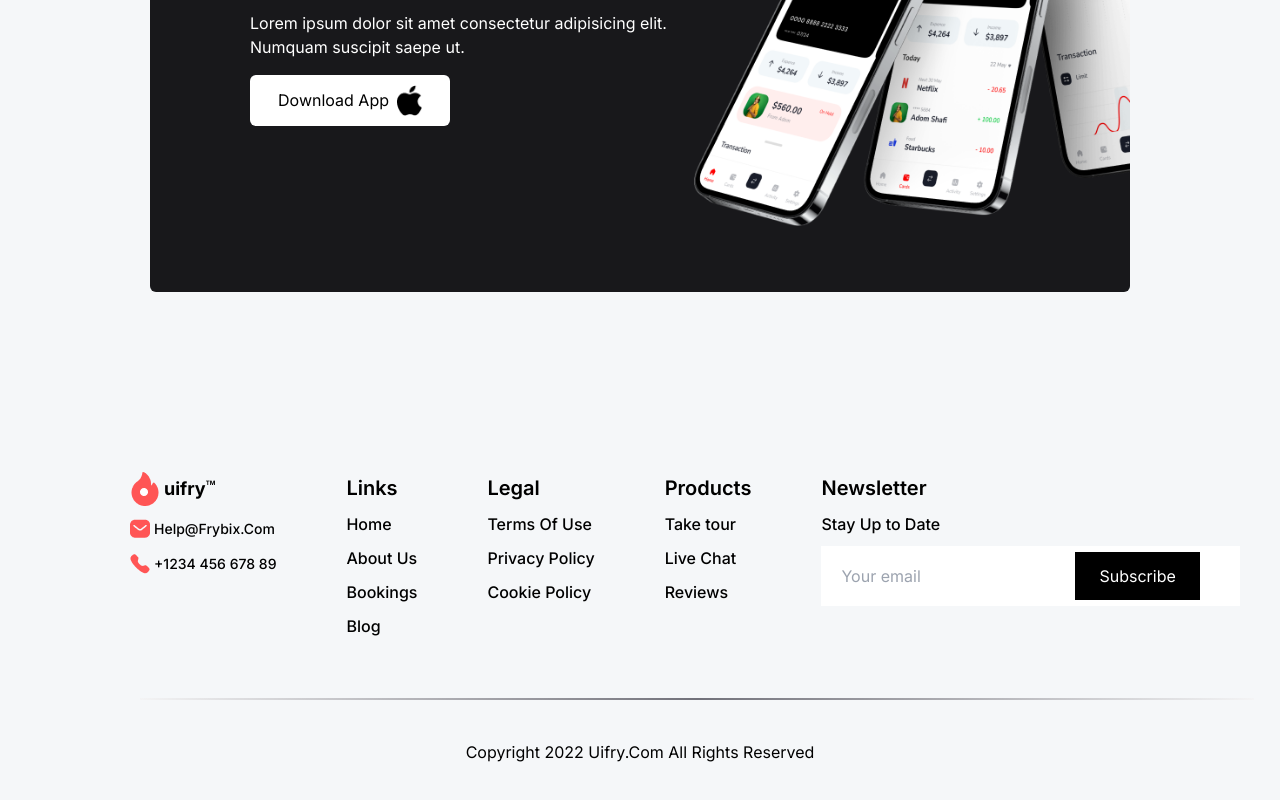
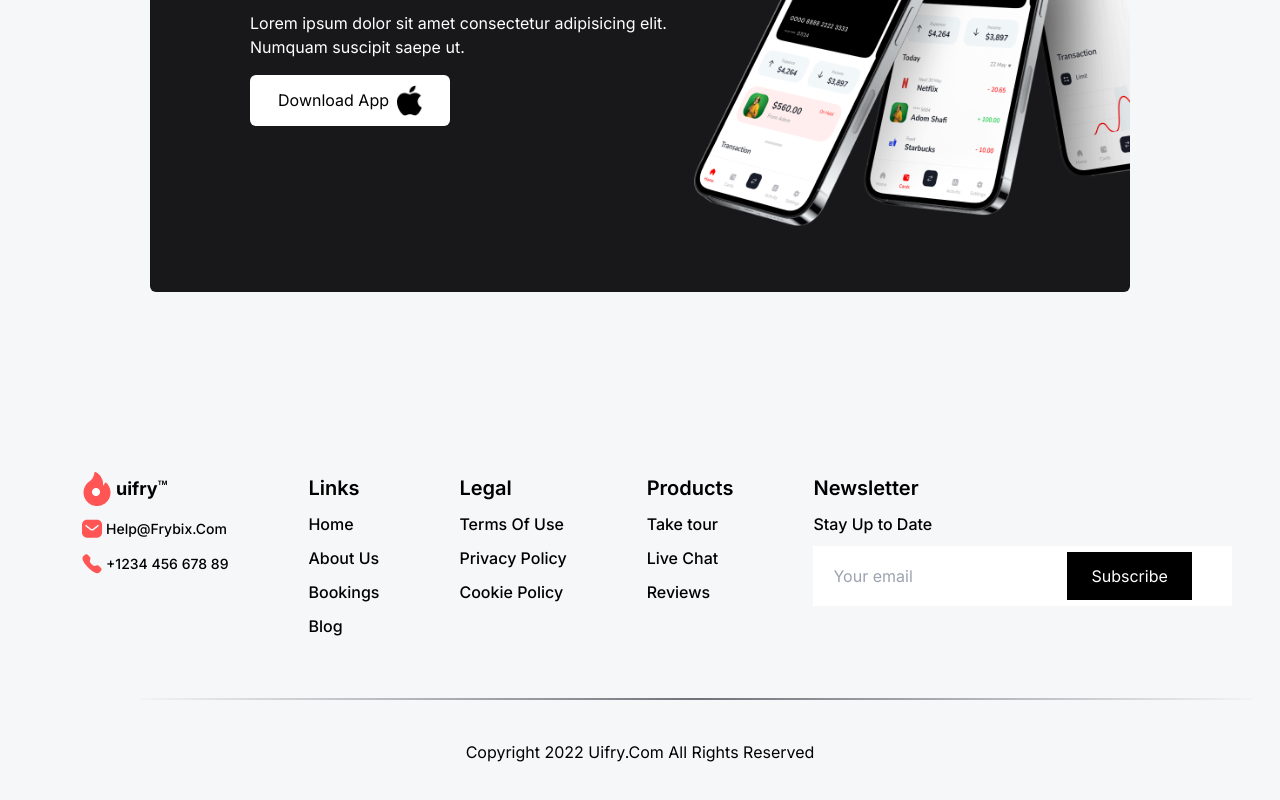
Before and after one commit to pankajkumarphe21/batch-assignment, a Next.js app: page / in a window 1280 px wide. Shown: the part 3994-4794 px from the top of the page. Built offline with nearby package versions, Linux system fonts and the light colour scheme.

Commit message:
responsive

```diff
--- a/src/components/Footer.jsx
+++ b/src/components/Footer.jsx
@@ -5,7 +5,7 @@ const Footer = () => {
   return (
     <div className='flex flex-col mt-[180px] w-[100%]'>
       <div className="flex">
-        <div className="flex flex-col contact ml-[10vw]">
+        <div className="flex flex-col contact ml-[80px] max-sm:ml-[10vw]">
           <div className="flex uifry items-center">
             <Image src='/images/Frame.png' height={34} width={34}/>
             <p className='font-bold text-lg ml-[2px]'>uifry</p>
@@ -20,26 +20,26 @@ const Footer = () => {
             <p className='font-[500] text-sm ml-[2px]'>+1234 456 678 89 </p>
           </div>
         </div>
-        <div className="flex flex-col links mt-[2px] ml-[70px]">
+        <div className="flex flex-col links mt-[2px] ml-[80px] max-sm:ml-[9vw]">
           <h1 className='text-xl font-semibold'>Links</h1>
           <a className='font-medium mt-[10px]' href="">Home</a>
           <a className='font-medium mt-[10px]'  href="">About Us</a>
           <a className='font-medium mt-[10px]'  href="">Bookings</a>
           <a className='font-medium mt-[10px]'  href="">Blog</a>
         </div>
-        <div className="flex flex-col mt-[2px] ml-[70px]">
+        <div className="flex flex-col mt-[2px] ml-[80px] max-sm:ml-[9vw]">
           <h1 className='text-xl font-semibold'>Legal</h1>
           <a className='font-medium mt-[10px]' href="">Terms Of Use</a>
           <a className='font-medium mt-[10px]'  href="">Privacy Policy</a>
           <a className='font-medium mt-[10px]'  href="">Cookie Policy</a>
         </div>
-        <div className="flex flex-col mt-[2px] ml-[70px]">
+        <div className="flex flex-col mt-[2px] ml-[80px] max-sm:ml-[9vw]">
           <h1 className='text-xl font-semibold'>Products</h1>
           <a className='font-medium mt-[10px]' href="">Take tour</a>
           <a className='font-medium mt-[10px]'  href="">Live Chat</a>
           <a className='font-medium mt-[10px]'  href="">Reviews</a>
         </div>
-        <div className="flex flex-col mt-[2px] ml-[70px]">
+        <div className="flex flex-col mt-[2px] ml-[80px] max-sm:ml-[9vw]">
           <h1 className='text-xl font-semibold'>Newsletter</h1>
           <a className='font-medium mt-[10px]' href="">Stay Up to Date</a>
           <div className='mt-[10px] bg-white'>
--- a/src/components/Navbar.jsx
+++ b/src/components/Navbar.jsx
@@ -1,16 +1,11 @@
 "use client";
-import React, { useState } from "react";
+import React from "react";
 import Image from "next/image";
 import { RiMenu3Fill } from "react-icons/ri";
 
 const Navbar = () => {
-  const [isOpen, setIsOpen] = useState(false);
-  const handleClick = () => {
-    console.log('Hi ')
-    setIsOpen(!isOpen);
-  };
   return (
-    <div className="mt-4 ml-[12.3vw] mr-[10vw] justify-around flex items-center flex-wrap">
+    <div className="mt-4 ml-[12.3vw]  mr-[10vw] justify-around flex items-center flex-wrap">
       <div className=" flex">
         <Image
           className=""
@@ -52,34 +47,9 @@ const Navbar = () => {
         width={66}
         height={66}
       />
-      <div className="sm:hidden bg-red-600" onClick={handleClick}>
+      <div className="sm:hidden">
         <RiMenu3Fill />
       </div>
-      {isOpen && (
-        <div className="flex flex-col">
-          <a
-            className="text-[3vh] text-red-400 font-extrabold"
-            href=""
-          >
-            Home
-          </a>
-          <a className="text-[3vh] font-extrabold" href="">
-            About Us
-          </a>
-          <a className="text-[3vh] font-extrabold" href="">
-            Pricing
-          </a>
-          <a
-            className="text-[3vh] font-extrabold mr-[19vw]"
-            href=""
-          >
-            Features
-          </a>
-          <button className=" bg-black text-white w-[160px] h-[50px] rounded-md">
-            Download
-          </button>
-        </div>
-      )}
     </div>
   );
 };
```
